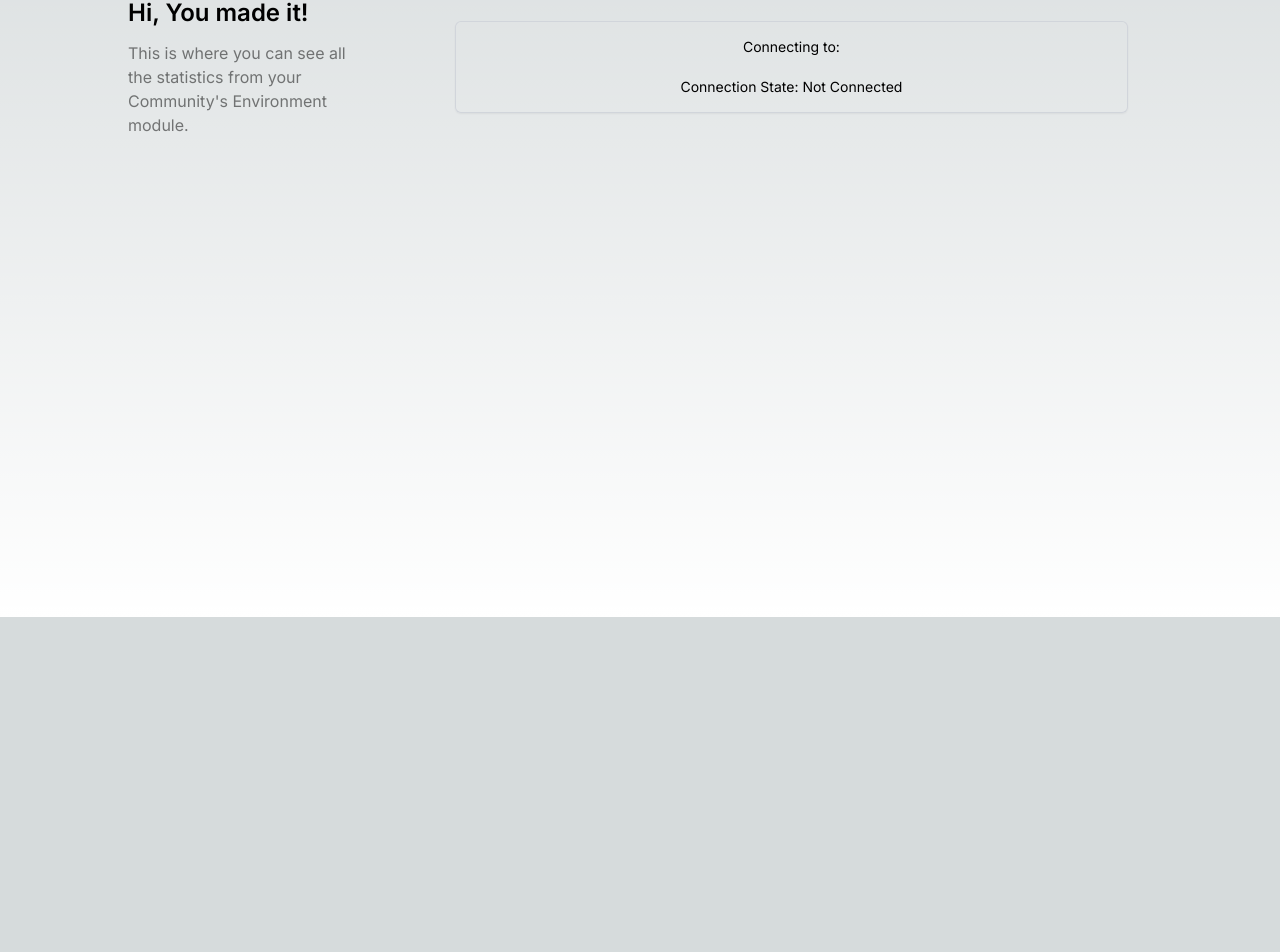
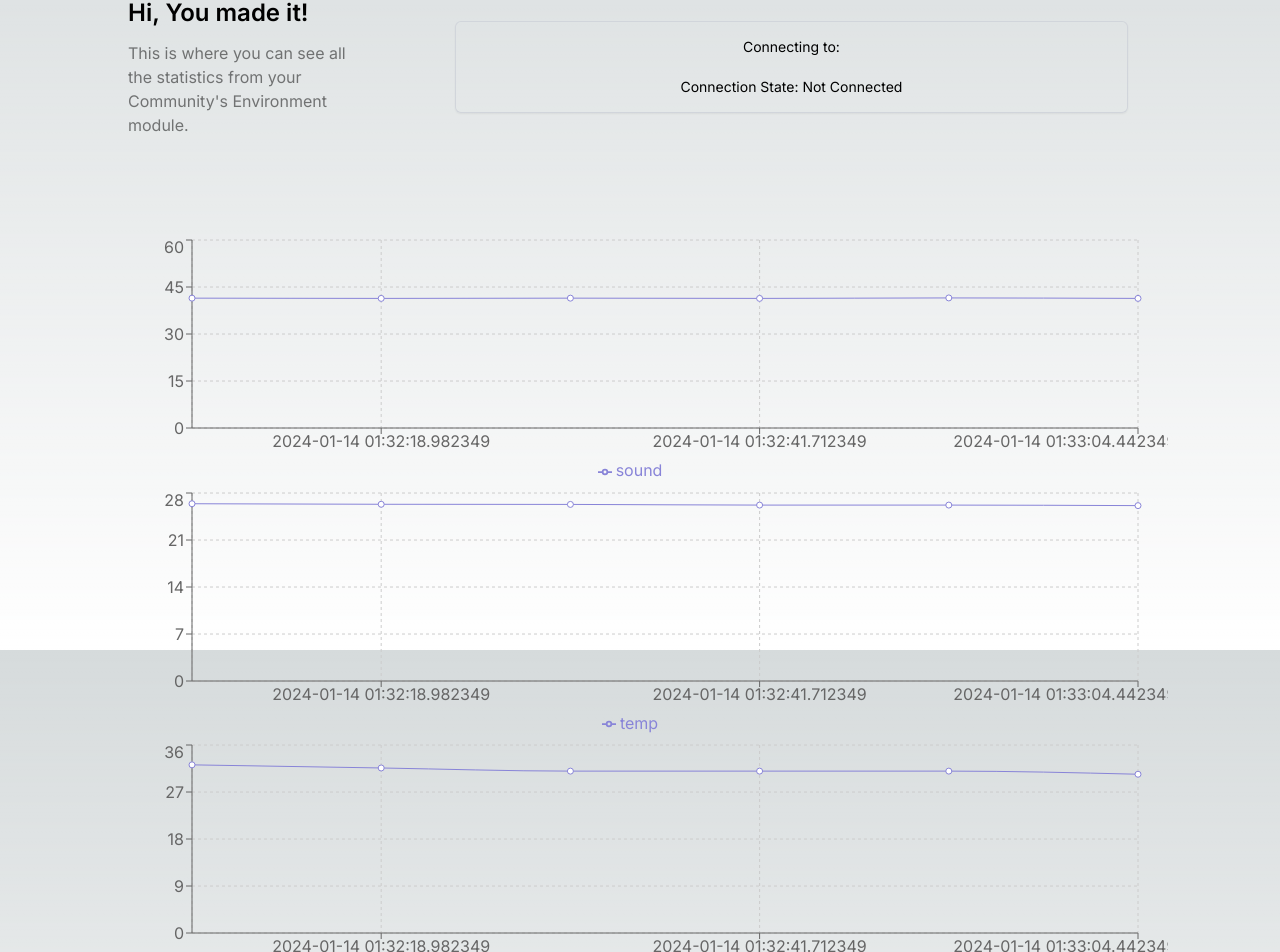
Before and after one commit to PlatinumStrike/deltahacks_x_sensor_portal, a Next.js app: page / in a window 1280 px wide. Shown: the part 183-1135 px from the top of the page. Before the commit the page ends 800 px from the top, so only its background shows below. Built offline with nearby package versions, Linux system fonts and the light colour scheme; no server answers; the database is empty.

Commit message:
add charts to portal

```diff
--- a/src/app/page.tsx
+++ b/src/app/page.tsx
@@ -2,6 +2,8 @@ import Image from "next/image";
 import { lexend_deca } from "@/app/resources/fonts";
 import Bubble from "@/app/components/bubble";
 import { createClient } from "redis";
+import LineChartCustom from "@/app/components/lineChart";
+import test from "@/app/test";
 
 export default async function Home() {
   const client = await createClient({
@@ -41,6 +43,11 @@ export default async function Home() {
           </p>
         </Bubble>
       </div>
+      <div className="h-[35ch] m-4 py-[5ch]">
+        <LineChartCustom data={test} xKey="timeStamp" yKeys={["sound"]} />
+        <LineChartCustom data={test} xKey="timeStamp" yKeys={["temp"]} />
+        <LineChartCustom data={test} xKey="timeStamp" yKeys={["humidity"]} />
+      </div>
     </main>
   );
 }
```
